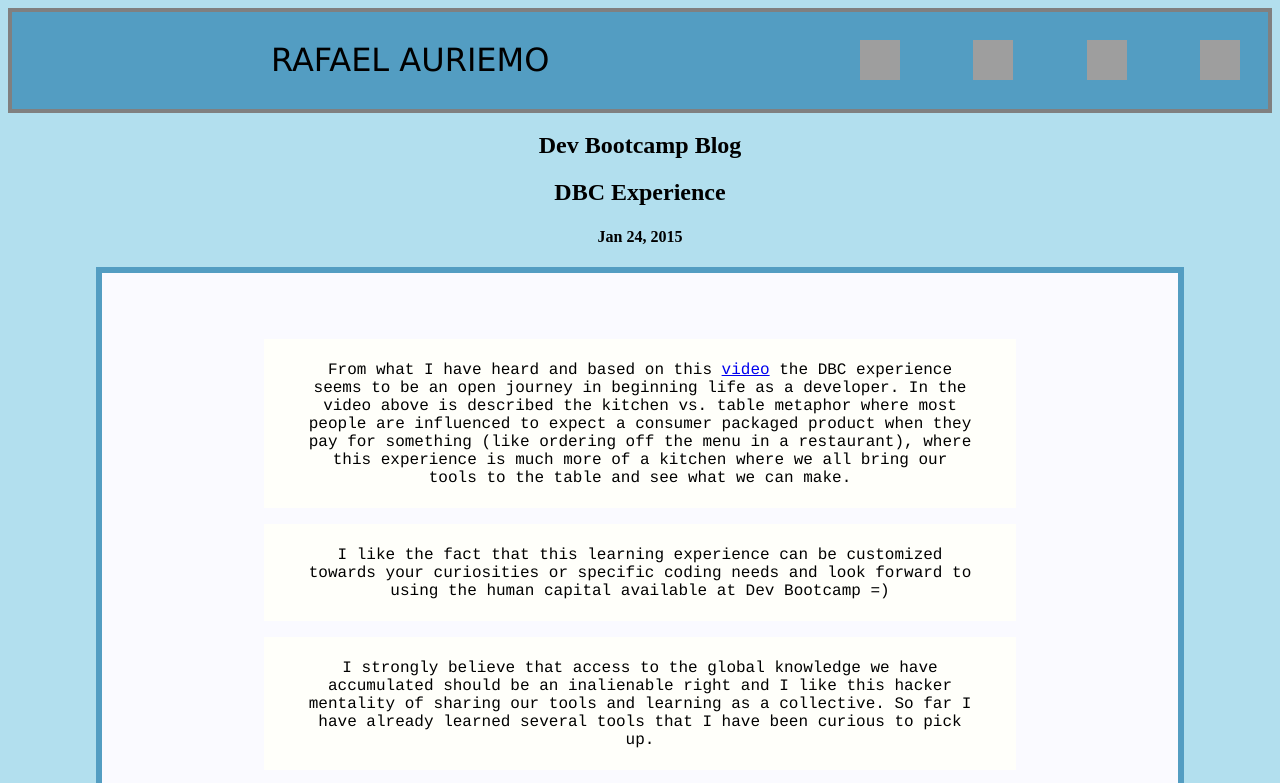
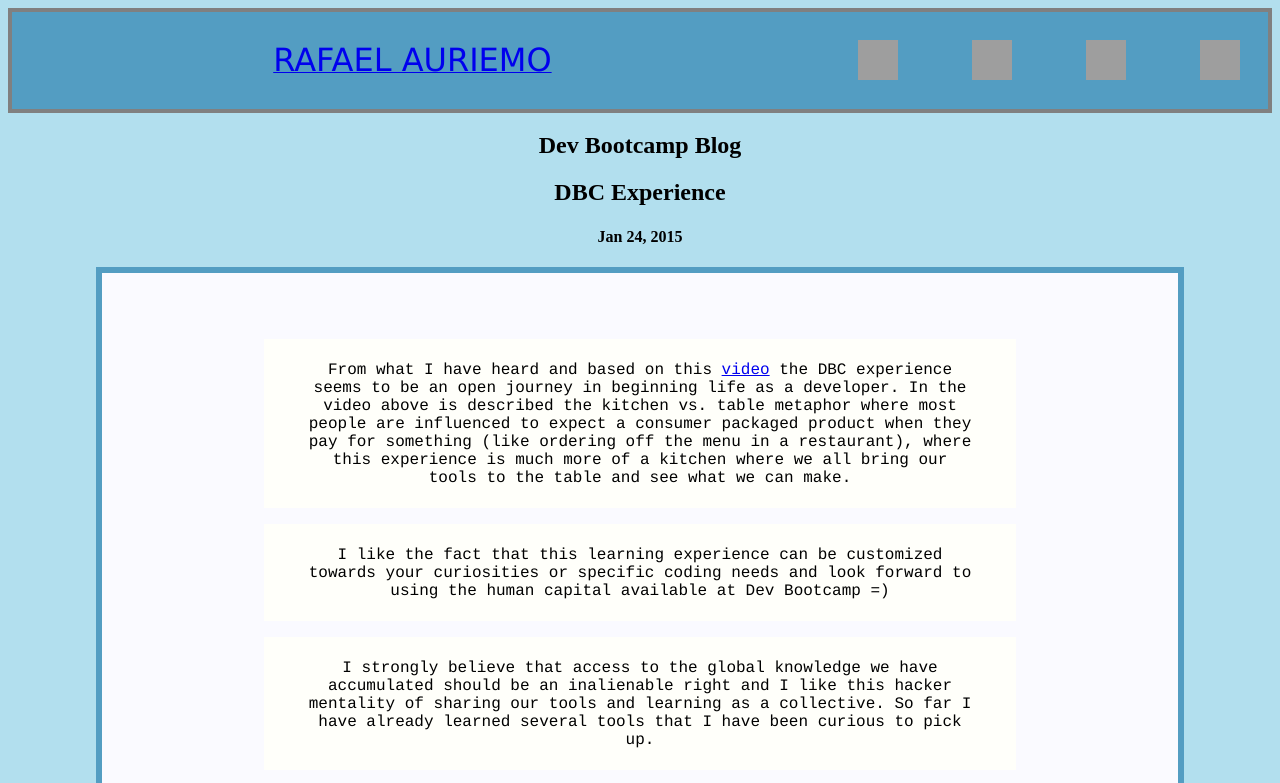
Before and after one commit to rauriemo/rauriemo.github.io, a plain HTML site: page blog/c1-chefs-kitchen.html in a window 1280 px wide. Shown: the top 783 px of the page. Drawn offline with Linux system fonts and the light colour scheme; grey boxes are pictures that could not be loaded.

Commit message:
missing link
fixing missing index link in all blog posts

```diff
--- a/blog/c1-chefs-kitchen.html
+++ b/blog/c1-chefs-kitchen.html
@@ -10,7 +10,7 @@
   <header>
     <table>
     <tr>
-      <td><span>RAFAEL AURIEMO</span><td>
+      <td><a href="../index.html"><span>RAFAEL AURIEMO</span></a></td>
       <td><a href="#"><img src="http://fc08.deviantart.net/fs70/i/2012/046/3/8/button_template_1_by_jemet49-d4pveq5.png" alt="About Me"/></a></td>
       <td><a href="#"><img src="http://fc08.deviantart.net/fs70/i/2012/046/3/8/button_template_1_by_jemet49-d4pveq5.png" alt="Projects"/></a></td>
       <td><a href="#"><img src="http://fc08.deviantart.net/fs70/i/2012/046/3/8/button_template_1_by_jemet49-d4pveq5.png" alt="Contact Me"/></a></td>
```
Also changed, not shown: blog/t1-git-blog.html (+1 -1 lines), blog/t2-css-design.html (+1 -1 lines).
